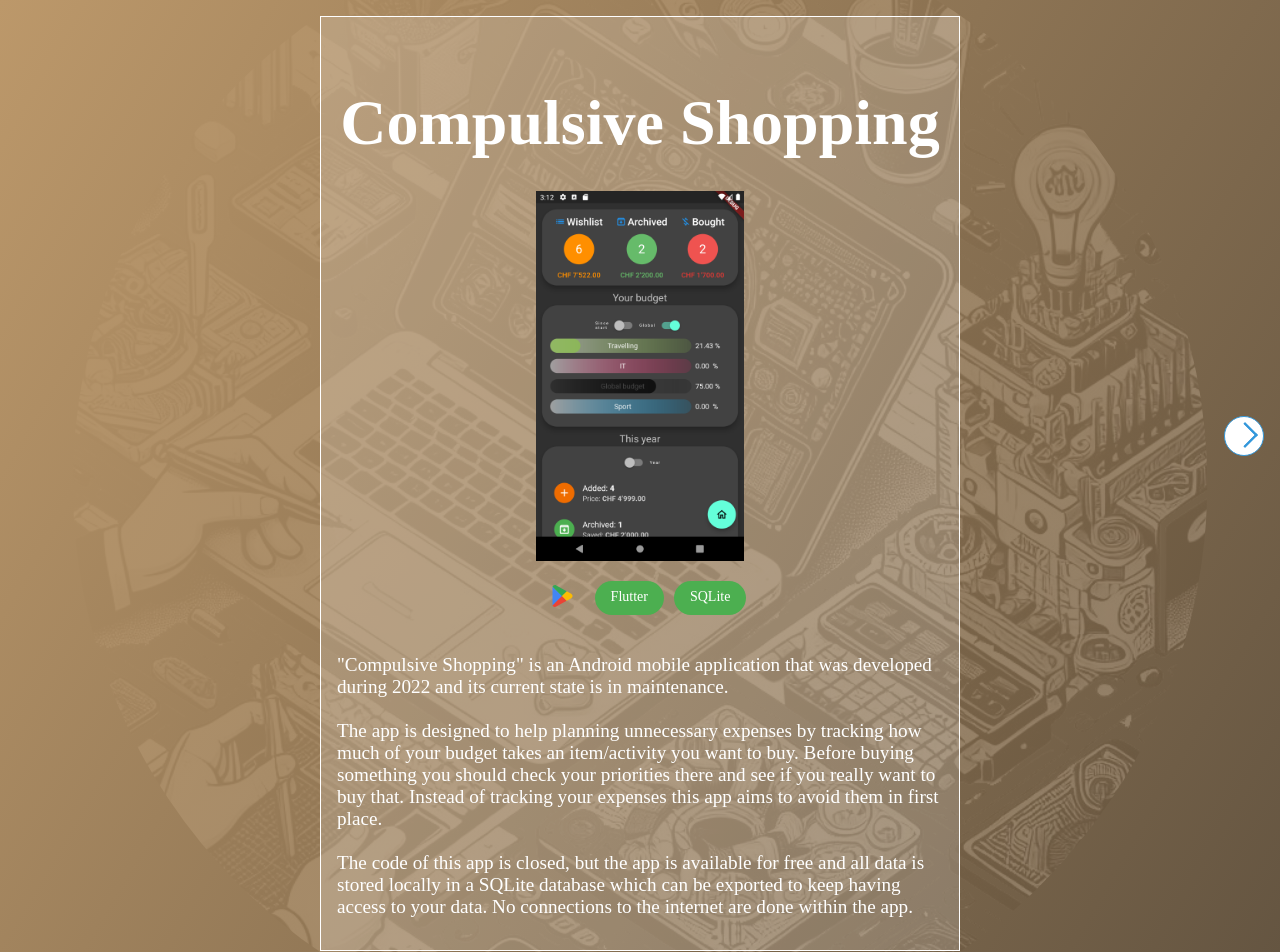
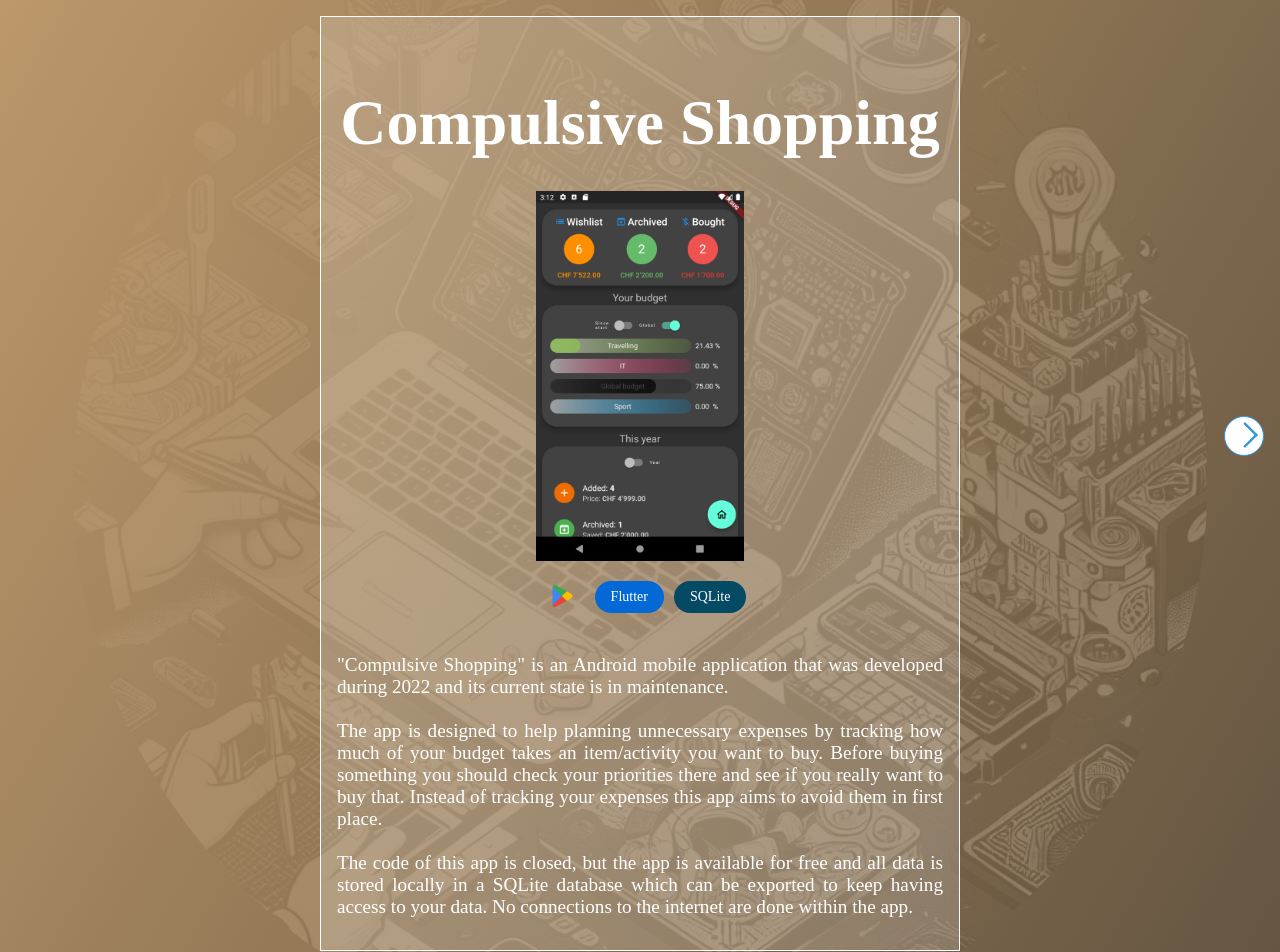
Before and after one commit to nck974/nichoko, an Angular app: page /projects/diy in a window 1280 px wide. Shown: the top 952 px of the page. Built offline with nearby package versions, Linux system fonts and the light colour scheme.

Commit message:
Create a chip component and colorize tags according to the framework main colors

```diff
--- a/src/app/content/projects/software.ts
+++ b/src/app/content/projects/software.ts
@@ -7,7 +7,10 @@ export function getSoftwareProjects(): SoftwareProject[] {
             id: 0,
             title: "Compulsive Shopping",
             images: ["/assets/images/projects/software/compulsive-shopping.png"],
-            tags: ["Flutter", "SQLite"],
+            tags: [
+                { color: "#0468D7", name: "Flutter" },
+                { color: "#044a64", name: "SQLite" },
+            ],
             link: "https://play.google.com/store/apps/details?id=com.nck.dev.app.compulsive_shopping",
             linkIcon: "/assets/icons/play-store.svg",
             description: "\"Compulsive Shopping\" is an Android mobile application that was developed during 2022 and its current state is in maintenance.<br><br>The app is designed to help planning unnecessary expenses by tracking how much of your budget takes an item/activity you want to buy. Before buying something you should check your priorities there and see if you really want to buy that. Instead of tracking your expenses this app aims to avoid them in first place.<br><br>The code of this app is closed, but the app is available for free and all data is stored locally in a SQLite database which can be exported to keep having access to your data. No connections to the internet are done within the app."
@@ -16,10 +19,17 @@ export function getSoftwareProjects(): SoftwareProject[] {
             id: 1,
             title: "Diogenes",
             images: ["/assets/images/projects/software/diogenes.gif"],
-            tags: ["Spring Boot", "Java", "Angular", "Typescript", "Docker", "Nginx"],
+            tags: [
+                { color: "#80ea6e", name: "Spring Boot" },
+                { color: "#006b8f", name: "Java" },
+                { color: "#1976d2", name: "Angular" },
+                { color: "#3178c6", name: "Typescript" },
+                { color: "#1d63ed", name: "Docker" },
+                { color: "#099639", name: "Nginx" },
+            ],
             link: "https://github.com/nck974/diogenes",
             linkIcon: "/assets/icons/github.svg",
-            description: "Diogenes is an ongoing project started early 2023.<br><br>This project aims to create an home inventory of all items that someone has at home to get an overview of what you have and what you could get rid off. The first goal of this project is minimizing the time spent using the app adding items, therefore some functionality like bulk import of images or saving the properties of the last item have been implemented.<br><br>This project is build with a backend using Spring Boot (Java 17) connected to a postgres database and a frontend build on Angular 17 using Material. Everything is self hosted running on containers with nginx as a web server.<br>This code is open source and can be checked out on github."
+            description: "Diogenes is an ongoing project started early 2023.<br><br>This project aims to create an home inventory of all items that someone has at home to get an overview of what you have and what you could get rid off. The first goal of this project is minimizing the time spent using the app adding items, therefore some functionality like bulk import of images or saving the properties of the last item have been implemented.<br><br>This project is build with a backend using Spring Boot (Java 17) connected to a postgres database and a frontend build on Angular 17 using Material. Everything is self hosted running on containers with nginx as a web server.<br><br>This code is open source and can be checked out on github."
         },
     ];
 
--- a/src/app/model/SoftwareProject.ts
+++ b/src/app/model/SoftwareProject.ts
@@ -1,3 +1,5 @@
+import { Chip } from "./chip";
+
 export interface SoftwareProject {
     id: number,
     title: string,
@@ -6,5 +8,5 @@ export interface SoftwareProject {
     linkIcon?: string,
     images?: string[],
     altNameImages?: string[],
-    tags: string[],
+    tags: Chip[],
 }
--- /dev/null
+++ b/src/app/model/chip.ts
@@ -0,0 +1,4 @@
+export interface Chip {
+    name: string,
+    color: string,
+}
--- /dev/null
+++ b/src/app/shared/components/chip/chip.component.html
@@ -0,0 +1 @@
+<div class="chip" [style.background-color]="color">{{ name }}</div>
--- /dev/null
+++ b/src/app/shared/components/chip/chip.component.scss
@@ -0,0 +1,8 @@
+.chip {
+    background-color: #4CAF50;
+    color: white;
+    padding: 8px 16px;
+    margin: 5px;
+    border-radius: 25px;
+    font-size: 14px;
+}
--- a/src/app/sites/projects/projects.component.html
+++ b/src/app/sites/projects/projects.component.html
@@ -35,7 +35,7 @@
                 </div>
                 }
                 @for(tag of item.tags; track tag){
-                <div class="chip">{{ tag }}</div>
+                <app-chip [color]="tag.color" [name]="tag.name"></app-chip>
                 }
             </div>
 
--- a/src/app/sites/projects/projects.component.scss
+++ b/src/app/sites/projects/projects.component.scss
@@ -6,7 +6,7 @@
     transition: all 0.5s 0.5s;
 }
 
-.carousel-item{
+.carousel-item {
     display: flex;
     flex-direction: column;
     align-items: center;
@@ -30,12 +30,3 @@
     justify-content: center;
     margin-bottom: 15px;
 }
-
-.chip {
-    background-color: #4CAF50;
-    color: white;
-    padding: 8px 16px;
-    margin: 5px;
-    border-radius: 25px;
-    font-size: 14px;
-}
--- a/src/app/sites/projects/projects.component.ts
+++ b/src/app/sites/projects/projects.component.ts
@@ -1,11 +1,12 @@
 import { Component, ElementRef, QueryList, ViewChild, ViewChildren } from '@angular/core';
 import { getSoftwareProjects } from '../../content/projects/software';
 import { NextButtonComponent } from '../../shared/components/next-button/next-button.component';
+import { ChipComponent } from '../../shared/components/chip/chip.component';
 
 @Component({
   selector: 'app-projects',
   standalone: true,
-  imports: [NextButtonComponent],
+  imports: [NextButtonComponent, ChipComponent],
   templateUrl: './projects.component.html',
   styleUrl: './projects.component.scss'
 })
--- a/src/styles/texts.scss
+++ b/src/styles/texts.scss
@@ -6,5 +6,5 @@
 .text-body {
     font-size: clamp(1.2rem, 5vw, 1rem);
     margin-bottom: 1rem;
-    text-align: left !important;
+    text-align: justify;
 }
```
Also changed, not shown: src/app/shared/components/chip/chip.component.ts (added, +13 -0 lines), 1 other file (tests, documents, lock files or other folders).
